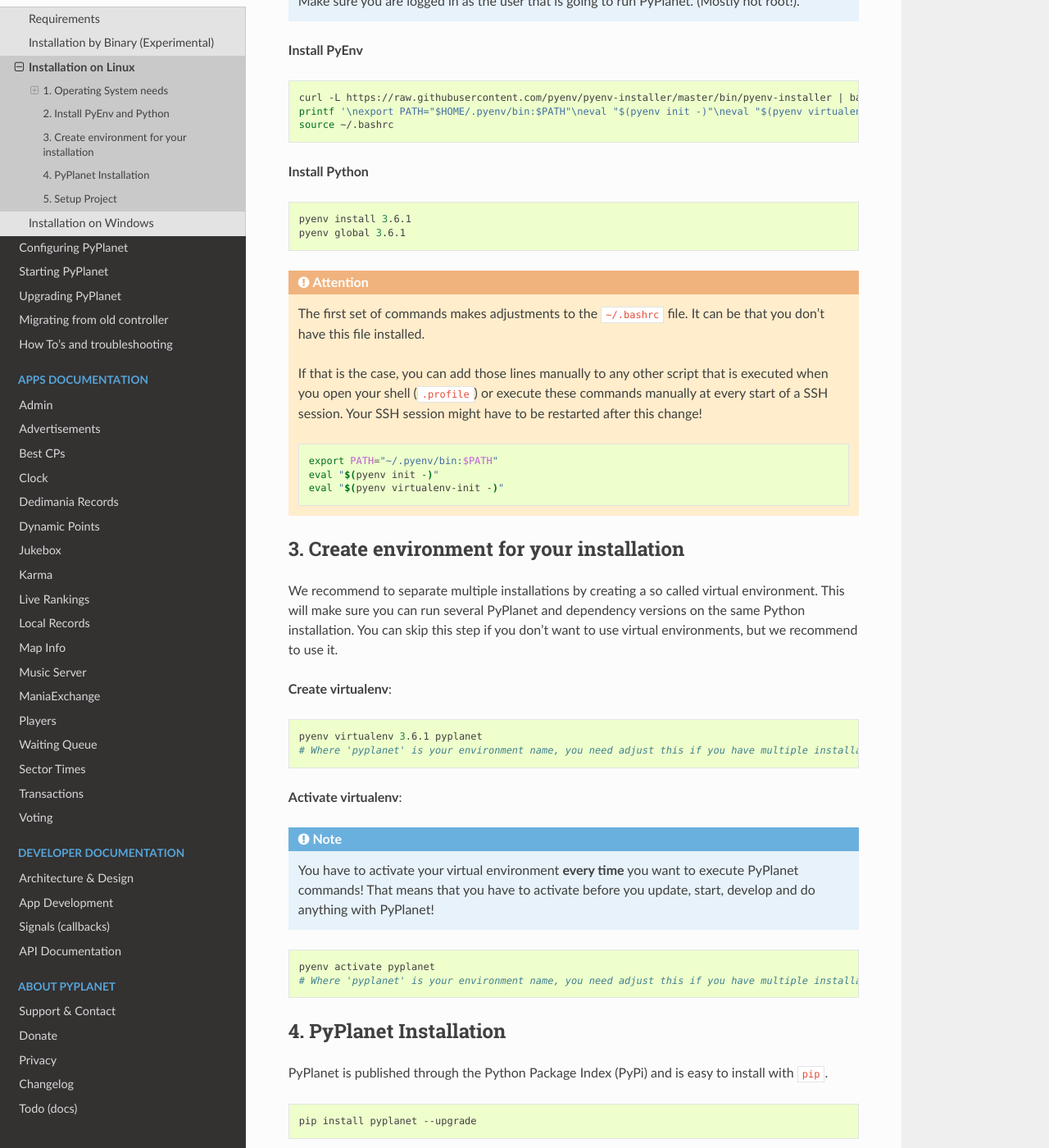
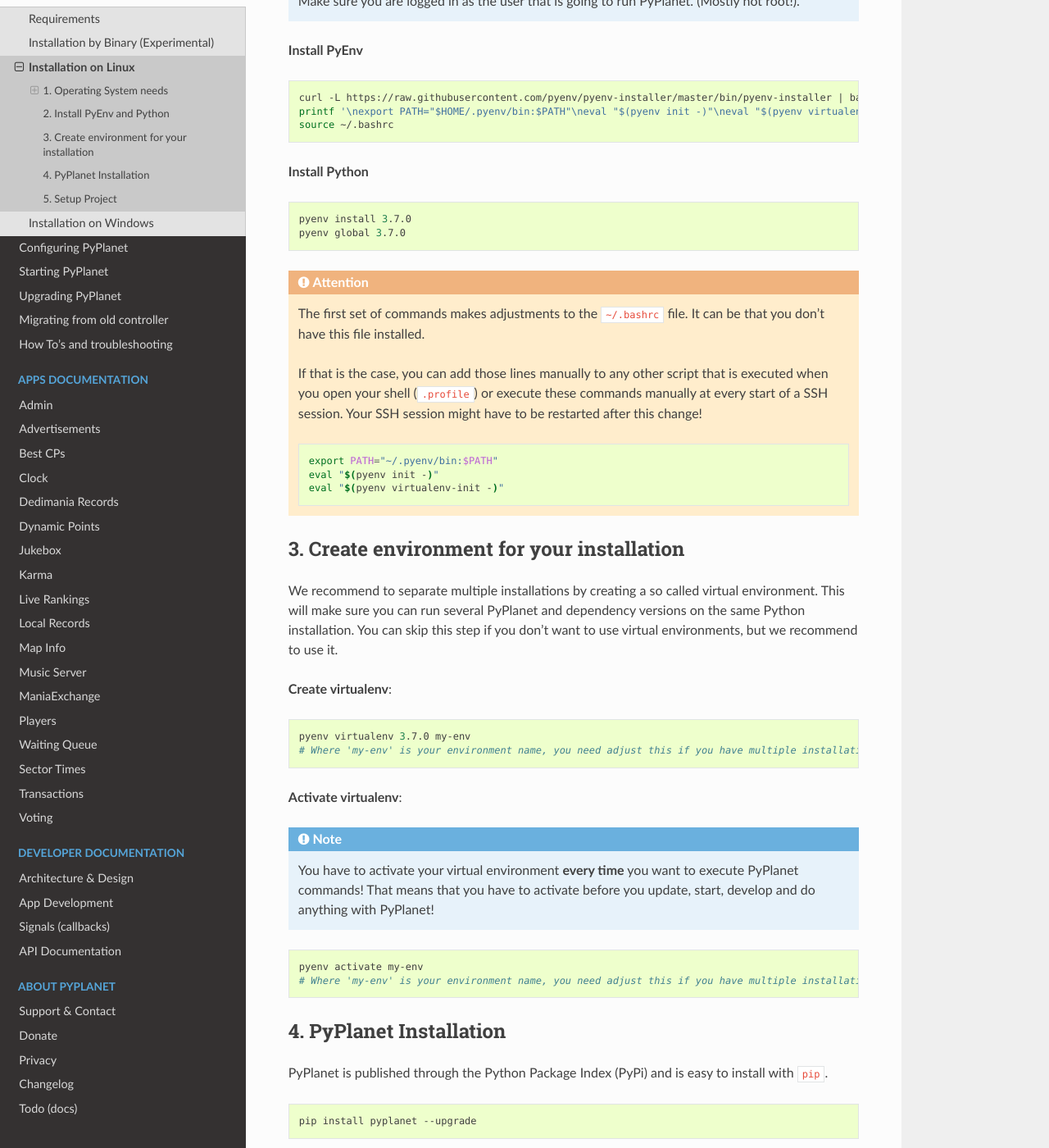
Before and after one commit to PyPlanet/PyPlanet, a Sphinx documentation site: the page built from docs/source/intro/installation-linux.rst, in a window 1280 px wide and 1400 px high, scrolled down 1110 px. Shown: the whole window at 82% size. Built offline with Sphinx 7.4.7 and the Read the Docs theme 2.0.0, drawn with Linux system fonts in a browser that asks for light colours; formulas are drawn with MathJax 3.

Commit message:
[TASK] Improve the virtualenv naming in the docs. Upgrade python versions in docs.

```diff
--- a/docs/source/intro/installation-linux.rst
+++ b/docs/source/intro/installation-linux.rst
@@ -51,8 +51,8 @@ The following steps are the same for all distributions.
 
 .. code-block:: bash
 
-  pyenv install 3.6.1
-  pyenv global 3.6.1
+  pyenv install 3.7.0
+  pyenv global 3.7.0
 
 
 .. attention::
@@ -82,8 +82,8 @@ use virtual environments, but we recommend to use it.
 
 .. code-block:: bash
 
-    pyenv virtualenv 3.6.1 pyplanet
-    # Where 'pyplanet' is your environment name, you need adjust this if you have multiple installations.
+    pyenv virtualenv 3.7.0 my-env
+    # Where 'my-env' is your environment name, you need adjust this if you have multiple installations.
 
 **Activate virtualenv**:
 
@@ -94,8 +94,8 @@ use virtual environments, but we recommend to use it.
 
 .. code-block:: bash
 
-    pyenv activate pyplanet
-    # Where 'pyplanet' is your environment name, you need adjust this if you have multiple installations.
+    pyenv activate my-env
+    # Where 'my-env' is your environment name, you need adjust this if you have multiple installations.
 
 
 4. PyPlanet Installation
--- a/docs/source/intro/installation-windows.rst
+++ b/docs/source/intro/installation-windows.rst
@@ -10,7 +10,7 @@ Installation on Windows
 
 If you have not yet installed Python 3.5 or later on your Windows machine, do it now by going to the following link:
 
-https://www.python.org/downloads/release/python-361/
+https://www.python.org/downloads/release/python-370/
 
 Head towards the end of the page and click on the `Windows x86-64 executable installer` link. After starting the executable
 you will get an wizard.
```
